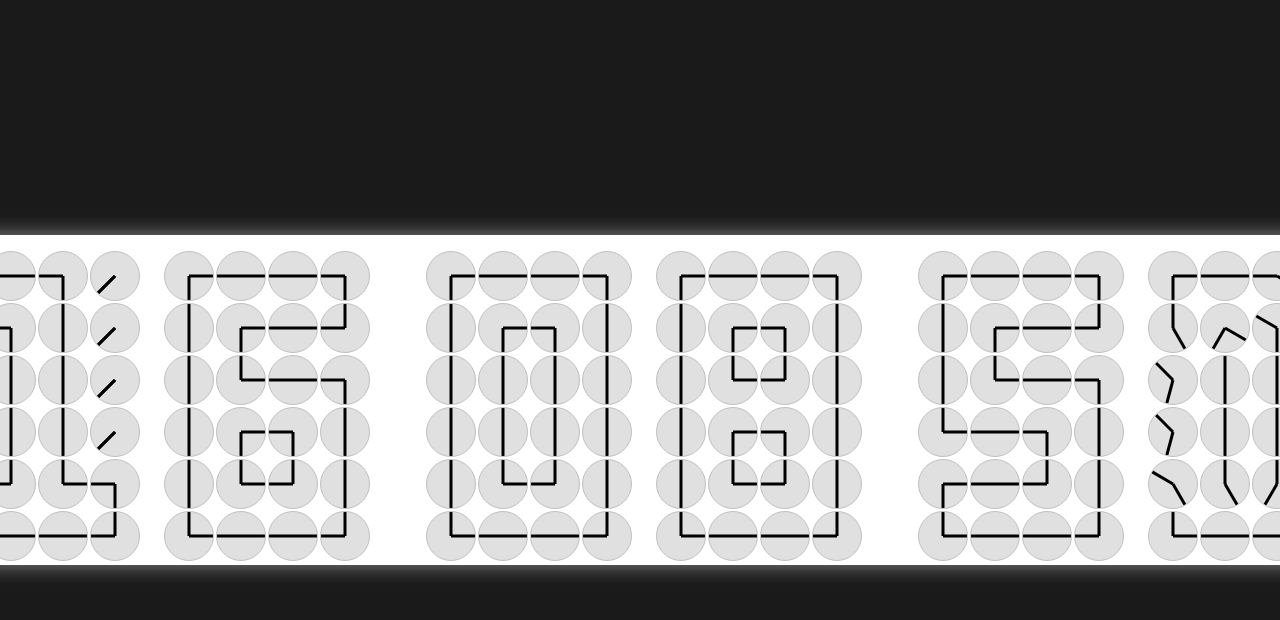
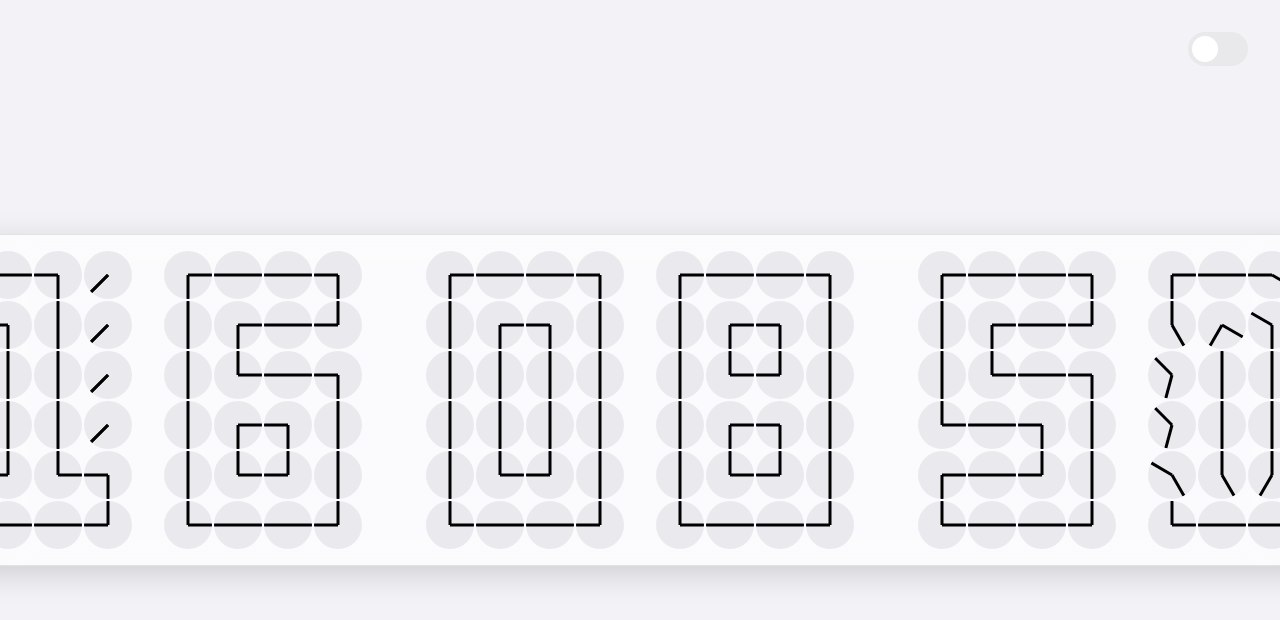
Before and after one commit to ProNoobJumper/The-Procrastination-Engine, a plain HTML site: page index.html in a window 1280 px wide. Shown: the top 620 px of the page. Drawn offline with Linux system fonts and the light colour scheme.

Commit message:
V2
- Add Dark Mode toggle

```diff
--- a/index.html
+++ b/index.html
@@ -3,12 +3,27 @@
 <head>
     <meta charset="UTF-8">
     <meta name="viewport" content="width=device-width, initial-scale=1.0">
-    <title>Clock of Tiny Clocks</title>
+    <title>The Procrastination Engine</title>
     <link rel="stylesheet" href="style.css">
 </head>
 <body>
+
+    <div class="theme-toggle-container">
+        <label class="theme-toggle" for="theme-toggle-checkbox">
+            <input type="checkbox" id="theme-toggle-checkbox">
+            <div class="slider"></div>
+        </label>
+    </div>
+
     <div class="clock-display">
         </div>
+
     <script src="script.js"></script>
+    <script>
+        const toggle = document.getElementById('theme-toggle-checkbox');
+        toggle.addEventListener('change', function() {
+            document.body.classList.toggle('dark-mode', this.checked);
+        });
+    </script>
 </body>
 </html>
--- a/style.css
+++ b/style.css
@@ -1,12 +1,37 @@
+/* Define color variables for theming */
+:root {
+    --bg-color: #f2f2f7;
+    --clock-display-bg: rgba(255, 255, 255, 0.7);
+    --clock-face-bg: rgba(229, 229, 234, 0.8);
+    --hand-color: #000000;
+    --border-color: rgba(0, 0, 0, 0.1);
+    --shadow-color: rgba(0, 0, 0, 0.15);
+    --toggle-bg: #e9e9eb;
+    --toggle-slider-bg: #ffffff;
+}
+
+body.dark-mode {
+    --bg-color: #1c1c1e;
+    --clock-display-bg: rgba(44, 44, 46, 0.8);
+    --clock-face-bg: rgba(60, 60, 67, 0.6);
+    --hand-color: #ffffff;
+    --border-color: rgba(255, 255, 255, 0.2);
+    --shadow-color: rgba(0, 0, 0, 0.37);
+    --toggle-bg: #3a3a3c;
+    --toggle-slider-bg: #1c1c1e;
+}
+
 body {
     display: flex;
+    flex-direction: column;
     justify-content: center;
     align-items: center;
     min-height: 100vh;
-    background-color: #1a1a1a;
     margin: 0;
     font-family: monospace;
     overflow: hidden;
+    background-color: var(--bg-color);
+    transition: background-color 0.3s ease;
 }
 
 .clock-display {
@@ -14,8 +39,12 @@ body {
     gap: 2rem;
     border-radius: 1.5rem;
     padding: 1rem;
-    background-color: #ffffff;
-    box-shadow: 0 0 20px rgba(255, 255, 255, 0.5);
+    background: var(--clock-display-bg);
+    backdrop-filter: blur(15px);
+    -webkit-backdrop-filter: blur(15px);
+    border: 1px solid var(--border-color);
+    box-shadow: 0 8px 32px 0 var(--shadow-color);
+    transition: background-color 0.3s ease, box-shadow 0.3s ease, border 0.3s ease;
 }
 
 .digit {
@@ -30,21 +59,73 @@ body {
 .clock {
     height: 3rem;
     width: 3rem;
-    background: #e0e0e0;
-    border: 0.1rem solid #c0c0c0;
+    background: var(--clock-face-bg);
     position: relative;
     border-radius: 50%;
     overflow: hidden;
+    transition: background-color 0.3s ease;
 }
 
 .hand {
     position: absolute;
     top: 50%;
     left: 50%;
-    transform: translate(0%, -50%);
     width: 50%;
     height: 0.1875rem;
-    background-color: #000000;
+    background-color: var(--hand-color);
     transform-origin: center left;
-    transition: transform 250ms ease-in-out;
+    transform: translate(0%, -50%);
+    transition: transform 250ms ease-in-out, background-color 0.3s ease;
 }
+
+/* --- Theme Toggle Styles --- */
+.theme-toggle-container {
+    position: absolute;
+    top: 2rem;
+    right: 2rem;
+}
+
+.theme-toggle {
+    position: relative;
+    display: inline-block;
+    width: 60px;
+    height: 34px;
+}
+
+.theme-toggle input {
+    opacity: 0;
+    width: 0;
+    height: 0;
+}
+
+.slider {
+    position: absolute;
+    cursor: pointer;
+    top: 0;
+    left: 0;
+    right: 0;
+    bottom: 0;
+    background-color: var(--toggle-bg);
+    border-radius: 34px;
+    transition: 0.4s;
+}
+
+.slider:before {
+    position: absolute;
+    content: "";
+    height: 26px;
+    width: 26px;
+    left: 4px;
+    bottom: 4px;
+    background-color: var(--toggle-slider-bg);
+    border-radius: 50%;
+    transition: 0.4s;
+}
+
+input:checked + .slider {
+    background-color: var(--toggle-bg);
+}
+
+input:checked + .slider:before {
+    transform: translateX(26px);
+}
```
